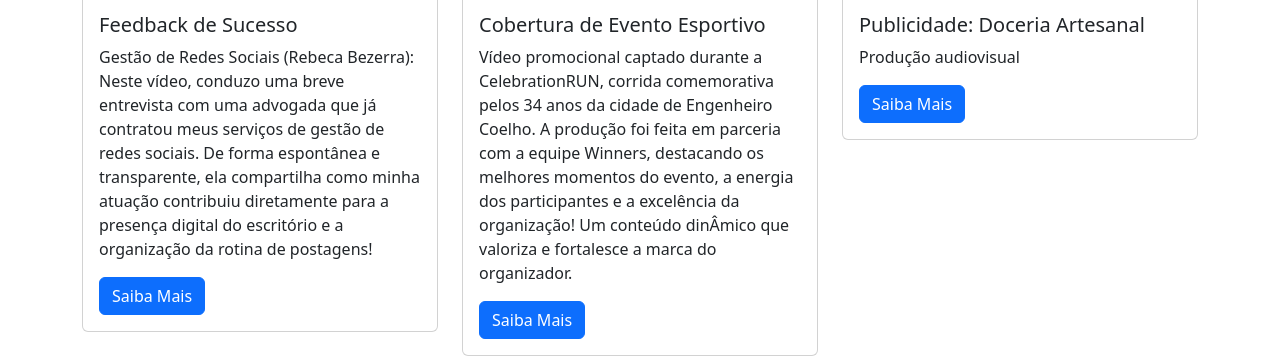
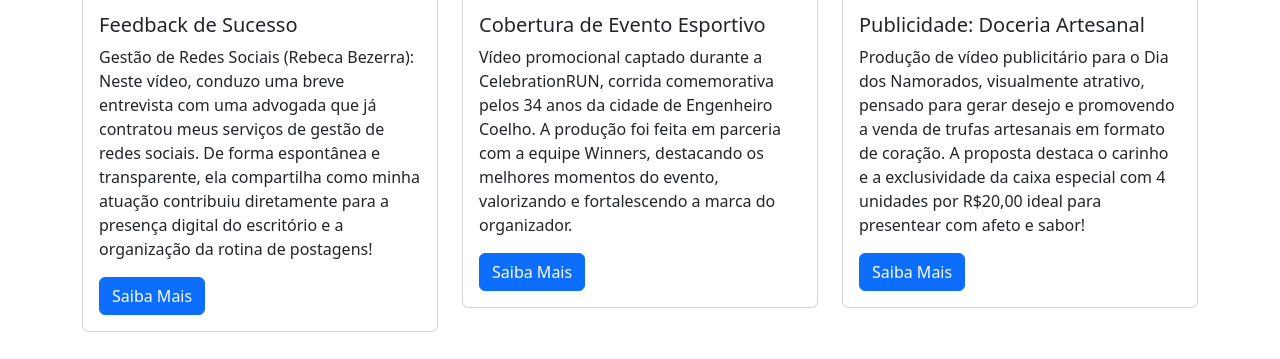
Before and after one commit to exaavier/PORTF-LIO-EMANUELA-XAVIER, a plain HTML site: page index.html in a window 1280 px wide. Shown: the part 495-854 px from the top of the page. Drawn offline with nearby package versions, Linux system fonts and the light colour scheme.

Commit message:
Update index.html

```diff
--- a/index.html
+++ b/index.html
@@ -47,8 +47,7 @@
             <h5 class="card-title">Cobertura de Evento Esportivo</h5>
             <p class="card-text">
               Vídeo promocional captado durante a CelebrationRUN, corrida comemorativa pelos 34 anos da cidade de Engenheiro Coelho.
-              A produção foi feita em parceria com a equipe Winners, destacando os melhores momentos do evento, a energia dos participantes e a excelência da organização!
-              Um conteúdo dinÂmico que valoriza e fortalesce a marca do organizador.
+              A produção foi feita em parceria com a equipe Winners, destacando os melhores momentos do evento, valorizando e fortalescendo a marca do organizador.
             </p>
             <a href="#" class="btn btn-primary">Saiba Mais</a>
           </div>
@@ -60,7 +59,8 @@
           <div class="card-body">
             <h5 class="card-title">Publicidade: Doceria Artesanal</h5>
             <p class="card-text">
-              Produção audiovisual
+              Produção de vídeo publicitário para o Dia dos Namorados, visualmente atrativo, pensado para gerar desejo e promovendo a venda de trufas artesanais em formato de coração.
+              A proposta destaca o carinho e a exclusividade da caixa especial com 4 unidades por R$20,00 ideal para presentear com afeto e sabor!
             </p>
             <a href="#" class="btn btn-primary">Saiba Mais</a>
           </div>
```
